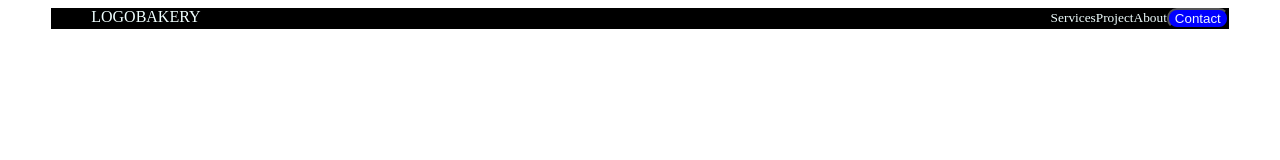
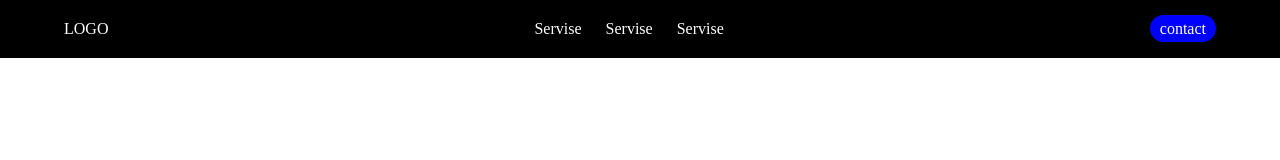
Before and after one commit to shohijahonkomilov/first-web-template, a plain HTML site: page css/index.html in a window 1280 px wide. Drawn offline with Linux system fonts and the light colour scheme.

Commit message:
finished repozitory

```diff
--- a/css/index.html
+++ b/css/index.html
@@ -7,27 +7,22 @@
     <link rel="stylesheet" href="style.css">
 </head>
 <body>
-    <div class="container">
-       <div class="first">
-
-        <ul>
-            <li>LOGOBAKERY</li>
-            <div class="row">
-                <li><small>Services</small></li>
+    <div class="nav-content">
+        <div class="container">
+            <div class="nav">
+                <div class="logo">
+                    <span>LOGO</span>
+                </div>
+                <div class="navbar">
+                    <a href="#">Servise</a>
+                    <a href="#">Servise</a>
+                    <a href="#">Servise</a>
+                </div>
+                <div class="btn">
+                    <a href="#">contact</a>
+                </div>
             </div>
-         <div class="class">    <li><small>Project</small></li></div>
-        <div class="name">  <li> <small>About</small></li></div>
-
-            <button>Contact</button>
-        </ul>
-
-       </div>
-
-
-
-
-
+        </div>
     </div>
-    <script src="script.js"></script>
 </body>
 </html>
--- a/css/style.css
+++ b/css/style.css
@@ -1,37 +1,31 @@
-.first{
+* {
+    margin: 0;
+    padding: 0;
+    box-sizing: border-box;
+}
+.container {
+    width: 90%;
+    margin: 0 auto;
+}
+.nav-content {
+    padding: 20px 0;
+    color: white;
+    background-color: black;
+}
+.nav {
     display: flex;
     justify-content: space-between;
 }
-
-
-
-span{
-    width: 100%;
-    height: 100%;
-
+a {
+    text-decoration: none;
+    color: inherit;
 }
-
-ul{
-
-    display: flex;
-    margin: auto;
-    color: azure;
-    background-color: black;
-    width: 90%;
-    height: 100%;
-    list-style: none;
-
+.navbar a {
+    padding: 0 5px;
+    margin: 0 5px;
 }
-
-li{color: azure;
-    background-color: black;
-    width: 90%;
-    height: 100%;
-    }
-
-
-    button{
-        background-color: rgb(0, 0, 255);
-        color: aliceblue;
-        border-radius: 10px 10px 10px 10px;
-    }
+.btn a {
+    padding: 5px 10px;
+    background: blue;
+    border-radius: 100px;
+}
```
